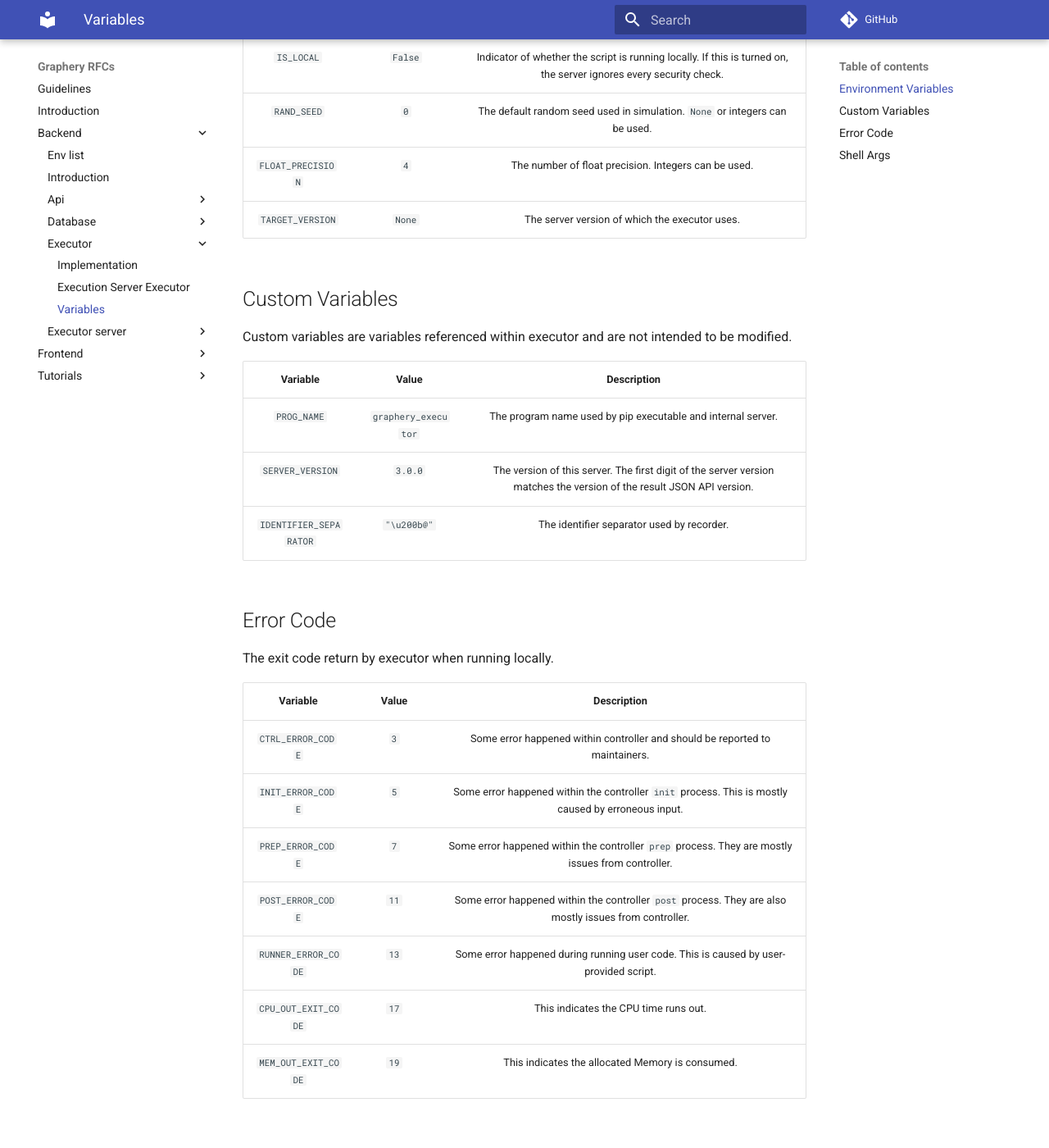
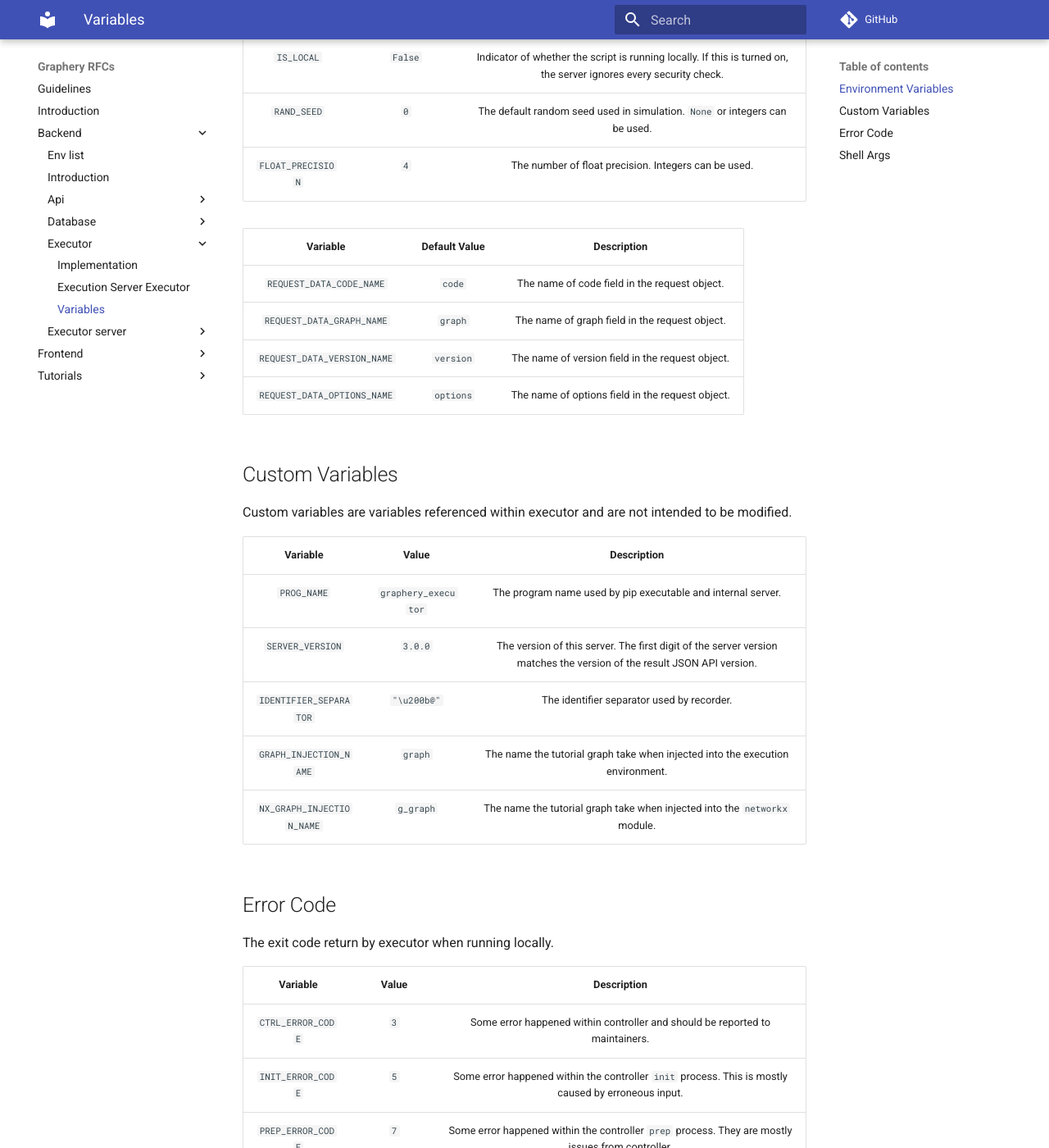
Before and after one commit to Reed-CompBio/GrapheryRFCs, an MkDocs documentation site: the page built from RFCs/backend/executor/variables.md, in a window 1280 px wide and 1400 px high, scrolled down 727 px. Shown: the whole window at 82% size. Built offline with MkDocs 1.6.1 and Material for MkDocs 9.7.7, drawn with Linux system fonts in a browser that asks for light colours; comment, search, counter and statistics services are not loaded.

Commit message:
fix: update executor variables specification

```diff
--- a/RFCs/backend/executor/variables.md
+++ b/RFCs/backend/executor/variables.md
@@ -16,17 +16,25 @@ The executor uses a bunch of environment variables to determine the content it s
 |      `IS_LOCAL`      |     `False`     |    Indicator of whether the script is running locally. If this is turned on, the server ignores every security check.    |
 | `RAND_SEED` | `0` | The default random seed used in simulation. `None` or integers can be used. |
 | `FLOAT_PRECISION` | `4` | The number of float precision. Integers can be used. |
-| `TARGET_VERSION` | `None` | The server version of which the executor uses. |
+
+|          Variable           | Default Value |                   Description                    |
+| :-------------------------: | :-----------: | :----------------------------------------------: |
+|  `REQUEST_DATA_CODE_NAME`   |    `code`     |  The name of code field in the request object.   |
+|  `REQUEST_DATA_GRAPH_NAME`  |    `graph`    |  The name of graph field in the request object.  |
+| `REQUEST_DATA_VERSION_NAME` |   `version`   | The name of version field in the request object. |
+| `REQUEST_DATA_OPTIONS_NAME` |   `options`   | The name of options field in the request object. |
 
 ## Custom Variables
 
 Custom variables are variables referenced within executor and are not intended to be modified.
 
-|        Variable        |        Value        |                         Description                          |
-| :--------------------: | :-----------------: | :----------------------------------------------------------: |
-|      `PROG_NAME`       | `graphery_executor` | The program name used by pip executable and internal server. |
-|    `SERVER_VERSION`    |       `3.0.0`       | The version of this server. The first digit of the server version matches the version of the result JSON API version. |
-| `IDENTIFIER_SEPARATOR` |     `"\u200b@"`     |          The identifier separator used by recorder.          |
+|         Variable          |        Value        |                         Description                          |
+| :-----------------------: | :-----------------: | :----------------------------------------------------------: |
+|        `PROG_NAME`        | `graphery_executor` | The program name used by pip executable and internal server. |
+|     `SERVER_VERSION`      |       `3.0.0`       | The version of this server. The first digit of the server version matches the version of the result JSON API version. |
+|  `IDENTIFIER_SEPARATOR`   |     `"\u200b@"`     |          The identifier separator used by recorder.          |
+|  `GRAPH_INJECTION_NAME`   |       `graph`       | The name the tutorial graph take when injected into the execution environment. |
+| `NX_GRAPH_INJECTION_NAME` |      `g_graph`      | The name the tutorial graph take when injected into the `networkx` module. |
 
 ## Error Code
 
```
